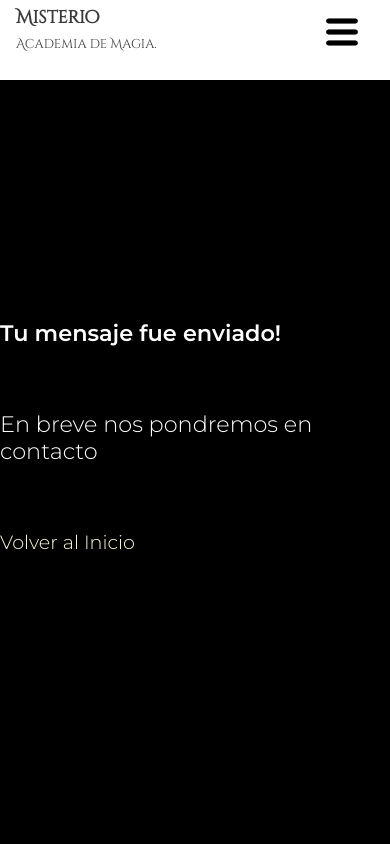
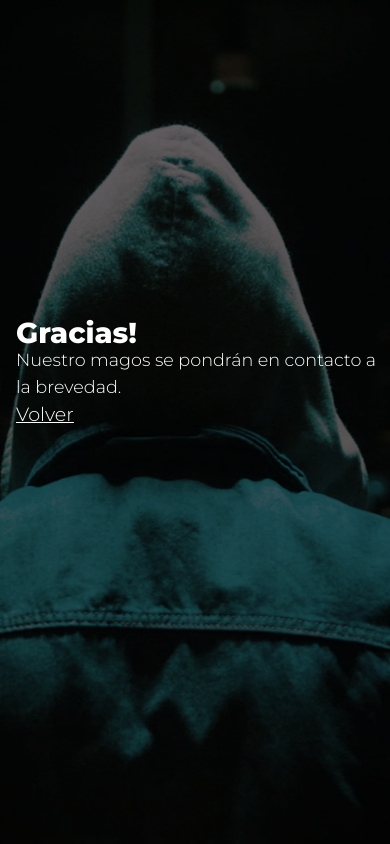
Before and after one commit to florparrillas/misterioAcademia, a PHP site: page /gracias.php in a window 390 px wide. Run offline with PHP 8.4, Linux system fonts and the light colour scheme; some libraries are stand-ins or nearby versions.

Commit message:
arreglo version mobile, pagina gracias y botones

```diff
--- a/css/style.css
+++ b/css/style.css
@@ -14,11 +14,7 @@ body{
     margin: auto;
     font-weight: 300;
 }
-.msj-gracias{
-    padding-top: 20rem;
-    display: flex;
-    justify-content: center;
-}
+
 .color-letra-gris{
     color: rgb(59, 59, 59);
 }
@@ -257,7 +252,7 @@ display: flex;
     display: flex;
     justify-content: space-between;
     align-items: center;
-    padding: 1.5rem 1rem;
+    padding: 1rem 1rem;
     /* Si el elemento tiene mas ancho del permitido para estar uno al lado del otro, lo pasa auna
     linea abajo*/
     flex-wrap: wrap;
@@ -695,11 +698,38 @@ z-index: 2;
     border-top: rgb(255, 255, 255) 0.05rem solid;
     padding: 0.8rem 0;
 }
-.msj-gracias a{
-    text-decoration: none;
-    color: cornsilk;
+
+
+/*Secc Pag Gracias*/
+
+.secc-gracias{
+    background-image: url(../img/magoEspalda.png);
+    background-attachment: fixed;
+    background-size: cover;
+    background-position: center;
+    position: relative;
+    height: 100vh;
 }
+.secc-gracias::before{
+    content: "";
+    width: 100%;
+    height: 100%;
+    background-color: rgb(0, 0, 0);
+    position: absolute;
+    opacity: 0.5;
+}
+.msj-gracias{
+    position: relative;
+}
+.mensaje-gracias{
+    padding-top: 20rem;
+    padding-left: 1rem;
+}
+.mensaje-gracias a{
+    text-decoration: underline;
 
+    color: white;
+}
 /*Estilos de version Maximo 1400px*/
 @media only screen and (max-width: 1400px)  {
 .pad-top{
@@ -1104,6 +1150,34 @@ width: 100%;
     .c-g-inicio{
         height: 40vh;
     }
+
+    /*Header*/
+    .navegador{
+        width: 100%;
+        margin-top: 1rem;
+    }
+    .navegador ul {
+        display: none;
+     }
+     .navegador ul.show{
+        display: block;
+        text-align: center;
+     }
+    .navegador ul li{
+       display: block;
+    }
+.navegador ul li a{
+    display: block;
+    padding: 0.4rem 1rem;
+    transition: none;
+    border-radius: none;
+    text-decoration: none;
+    color:  rgb(71, 73, 75);
+    font-weight: bolder;
+ }
+ .navegador ul li a:hover{
+    border-style: none;
+ }
     /*Secc Detalle Curso hasta 767*/
 
     .detalle-curso{
@@ -1114,7 +1188,8 @@ width: 100%;
            width: 100%;
        }
     .logo-nav-container{
-        padding: 0 1rem;
+        padding: 1rem 1rem;
+        background: white;
     }
     .menu-icon{
         display: block;
@@ -1126,25 +1201,6 @@ width: 100%;
     .icon-rsp-menu{
         width: 1.5rem;
     }
-    .navegador{
-        width: 100%;
-        margin-top: 1rem;
-    }
-    .navegador ul {
-        display: none;
-     }
-     .navegador ul.show{
-        display: block;
-     }
-    .navegador ul li{
-       display: block;
-    }
-    .navegador ul li a{
-        display: block;
-        padding: 0.5rem 0;
-        transition: all 0.4s linear;
-        border-radius: 5px;
-     }
 
      .contenedor-pagos-botones{
         padding-bottom: 3rem;
@@ -1324,7 +1386,10 @@ justify-content: center;
     padding-right: .5rem;
     font-size: 0.6rem;
 }
+.logo-nav-container{
+    padding: .5rem 1rem;
 
+}
 /*Secc Inicio*/
 .c-frase{
    padding-top: 1.5rem;
--- a/enviar.php
+++ b/enviar.php
@@ -14,7 +14,7 @@ if (isset ($_POST['btnEnviar'])){
         $header = "From: noreply@example.com" . "\r\n";
         $header.= "Reply-To: noreply@example.com" . "\r\n";
         $header.= "X-Mailer: PHP/" . phpversion();
-        $mail = mail('arieel.sommer@gmail.com', 'Asunto', $mensaje, $header);
+        $mail = mail('martinbraessas@gmail.com', 'Formulario Web // Curso Misterio', $mensaje, $header);
 
         header('Location: /gracias.php');
         die();
--- a/gracias.php
+++ b/gracias.php
@@ -17,22 +17,26 @@
 </head>
 <body>
 
-     <!--Header Fijo-->
-     <?php include('header.php'); ?>
 
 
 
 
-<section class="container">
-    <div class="msj-gracias">
-        <div>
-            <p class="t-size-3 t-weight-600 pad-bottom-4">Tu mensaje fue enviado!</p>
-            <p class="t-size-3  pad-bottom-4">En breve nos pondremos en contacto</p>
-            <a class="volver" href="index.php">Volver al Inicio</a>
+
+<section class=" secc-gracias">
+    <div class="cont-mensj-gracias">
+        <div class="msj-gracias">
+           <div class="mensaje-gracias container">
+               <p class="t-size-1 t-weight-800 pad-bottom-2">
+                   Gracias!
+               </p>
+                <p class="t-size-4 pad-bottom-2">
+                Nuestro magos se pondrán en contacto a la brevedad.
+                </p>
+                <a href="index.php">Volver</a>
+           </div>
         </div>
+    </div>
 
-
-    </div>
 
 </section>
 
--- a/header.php
+++ b/header.php
@@ -22,11 +22,11 @@
 
         <nav class="navegador">
             <ul class="nav-ul t-size-6">
-                <li><a href="#inicio" onclick="closeNav()">Inicio</a></li>
-                <li><a href="#curso" onclick="closeNav()">Curso</a></li>
-                <li><a href="#ilusionistas" onclick="closeNav()">Ilusionistas</a></li>
-                <li><a href="#testimonios" onclick="closeNav()">Testimonios</a></li>
-                <li><a href="#contacto" onclick="closeNav()">Contacto</a></li>
+                <li><a href="#inicio" >Inicio</a></li>
+                <li><a href="#curso">Curso</a></li>
+                <li><a href="#ilusionistas" >Ilusionistas</a></li>
+                <li><a href="#testimonios" >Testimonios</a></li>
+                <li><a href="#contacto" >Contacto</a></li>
             </ul>
         </nav>
 
--- a/js/utilidades.js
+++ b/js/utilidades.js
@@ -1,6 +1,7 @@
 //Menu Navbar
 var menuBtn = $('.menu-icon');
 var menu = $('.navegador ul');
+
 
 menuBtn.click(function(){
   if(menu.hasClass('show')){
@@ -10,8 +11,11 @@ menuBtn.click(function(){
   }
 
 });
-
-
+menu.click(function(){
+  if(menu.hasClass('show')){
+    menu.removeClass('show');
+}
+});
 
 /* JS DE Acordeon  */
 $(function() {
@@ -32,8 +36,6 @@ $(function() {
     });
 
 });
-
-
 
 
  //Helper Anchors
```
Also changed, not shown: other parts of css/style.css (+90 -52 lines), index.php (+88 -46 lines), img/favicon.ico (added), img/magoEspalda.png.
